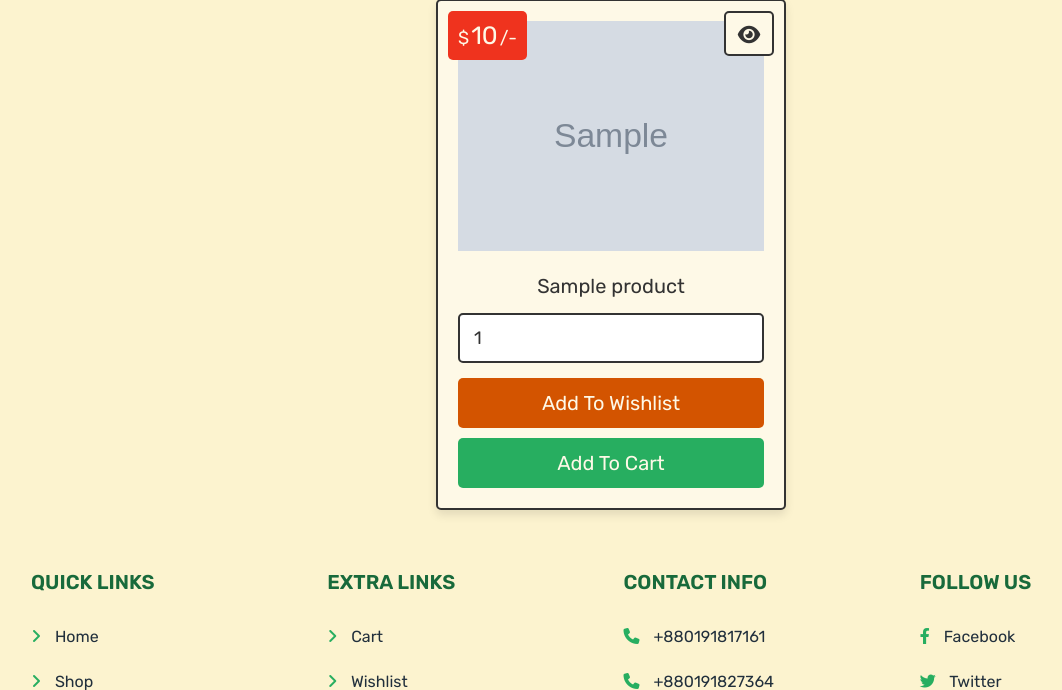
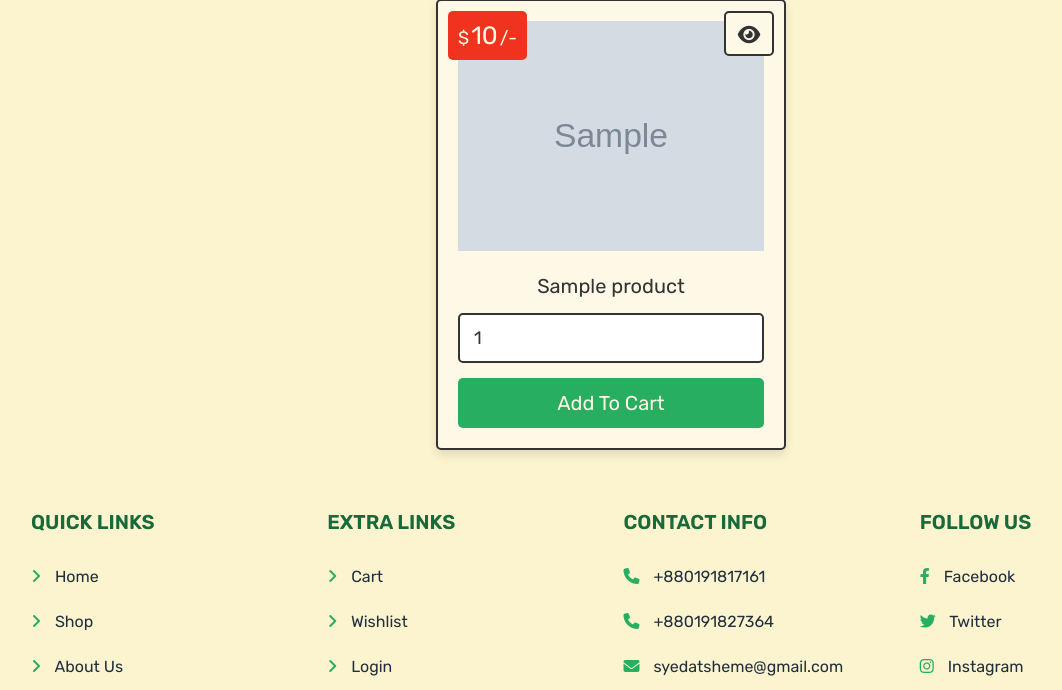
Before and after one commit to TamannaSheme/Organic-Orchard, a PHP site: page /shop.php in a window 1280 px wide. Shown: the part 250-940 px from the top of the page, without its empty margins (29-1091 px from the left). Run offline with PHP 8.4, Linux system fonts and the light colour scheme; the visitor is signed in with stand-in values (Sample User, id 1); tables that the repository leaves empty hold one stand-in row (values such as "Sample post"); grey boxes marked "Sample" are stand-in pictures; some libraries are stand-ins or nearby versions.

```diff
--- a/home.php
+++ b/home.php
@@ -179,7 +179,6 @@ if(isset($_POST['add_to_cart'])){
                 <input type="hidden" name="p_price" value="<?= $fetch_products['price']; ?>">
                 <input type="hidden" name="p_image" value="<?= $fetch_products['image']; ?>">
                 <input type="number" min="1" value="1" name="p_qty" class="qty">
-                <input type="submit" value="add to wishlist" class="option-btn" name="add_to_wishlist">
                 <input type="submit" value="add to cart" class="btn" name="add_to_cart">
             </form>
             <?php
--- a/shop.php
+++ b/shop.php
@@ -128,7 +128,6 @@ if(isset($_POST['add_to_cart'])){
                 <input type="hidden" name="p_price" value="<?= $fetch_products['price']; ?>">
                 <input type="hidden" name="p_image" value="<?= $fetch_products['image']; ?>">
                 <input type="number" min="1" value="1" name="p_qty" class="qty">
-                <input type="submit" value="add to wishlist" class="option-btn" name="add_to_wishlist">
                 <input type="submit" value="add to cart" class="btn" name="add_to_cart">
             </form>
             <?php
```
Also changed, not shown: uploaded_img/1d3ff560-3a96-48e7-903f-132060d9d77c.jpg (added), 1 other file.
